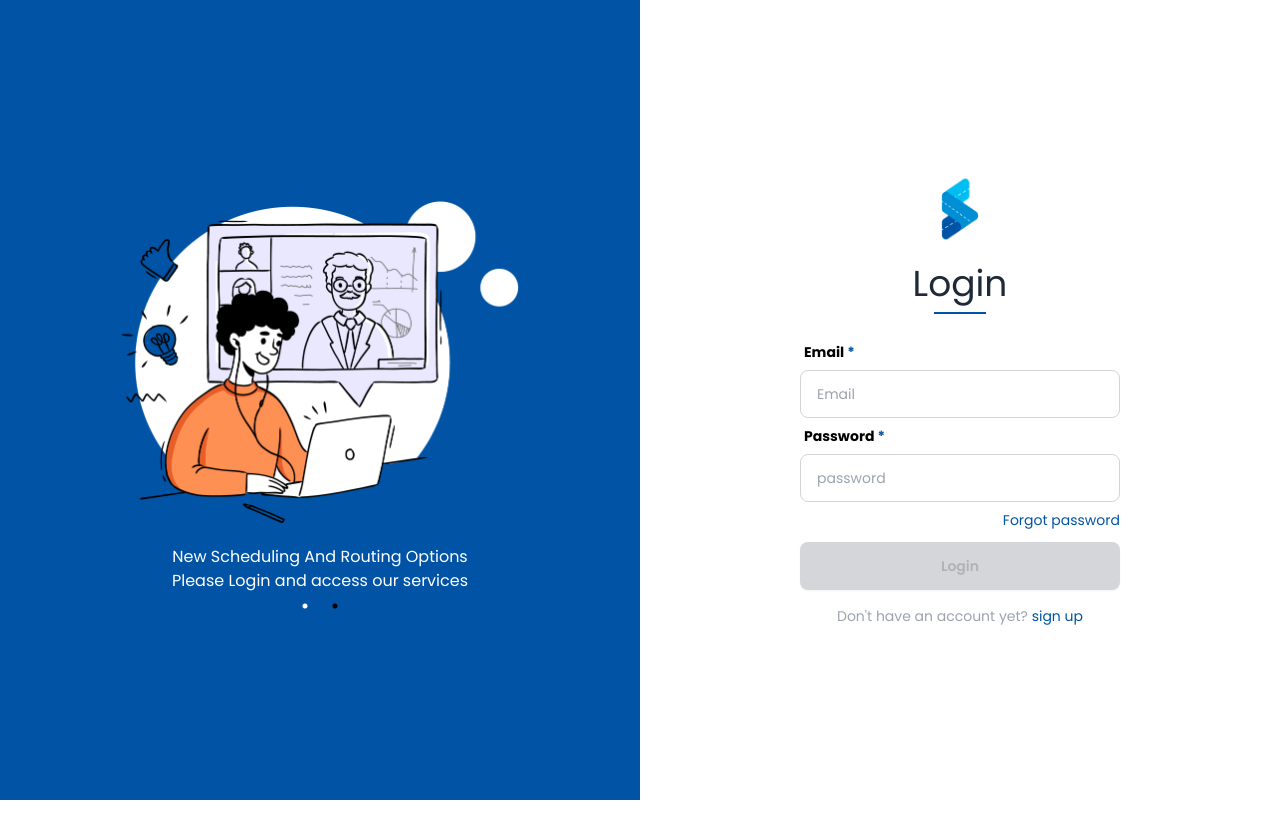
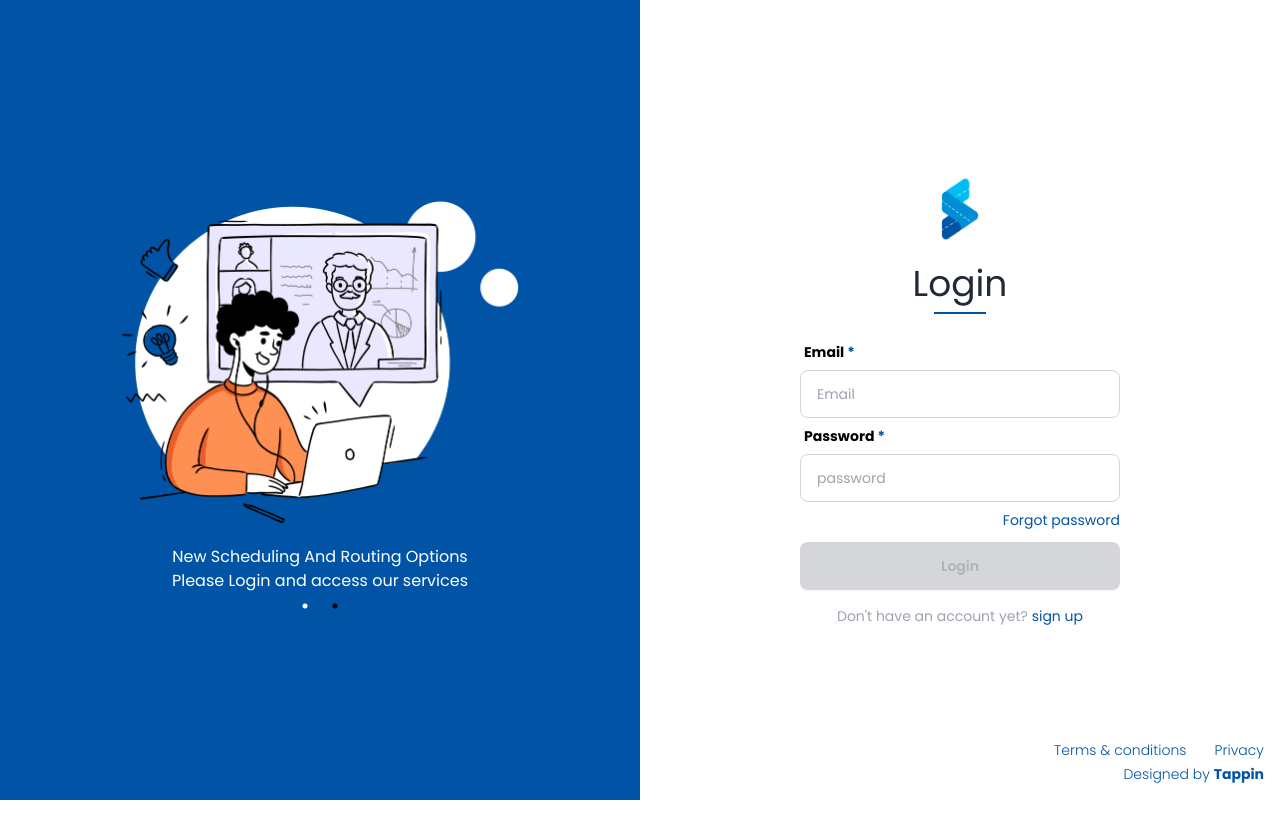
Before and after one commit to suryatejaDangeti/suchi-it-web, a React (Create React App) app: page /Login in a window 1280 px wide. Shown: the top 838 px of the page. Before the commit the page ends 800 px from the top, so only its background shows below. Built offline with nearby package versions, Linux system fonts and the light colour scheme.

Commit message:
added about, footer, payments, privacy and terms&condition folders

```diff
--- /dev/null
+++ b/src/components/About/About.jsx
@@ -0,0 +1,9 @@
+import React from 'react'
+
+export default function About() {
+  return (
+    <div>
+      About
+    </div>
+  )
+}
--- /dev/null
+++ b/src/components/Footer/Footer.jsx
@@ -0,0 +1,13 @@
+import React from 'react'
+
+export default function Footer() {
+  return (
+    <div className='w-full flex flex-col justify-end items-end relative bottom-[60px]'>
+        <div className='flex'>
+            <p className='text-primary mx-3 font-light text-sm'>Terms & conditions</p>
+            <p className='text-primary mx-4 font-light text-sm'>Privacy</p>
+        </div>
+        <p className='text-primary my-1 mx-4 font-light text-sm'>Designed by  <span className='font-bold text-md'>Tappin</span></p>
+    </div>
+  )
+}
--- a/src/components/Login/Login.jsx
+++ b/src/components/Login/Login.jsx
@@ -7,6 +7,7 @@ import { customerLogin } from "../../services/customer";
 import { useNavigate } from "react-router-dom";
 import LoginSideContent from "../LoginSideContent/LoginSideContent";
 import ValidatedInput from "../ValidatedInput/ValidatedInput";
+import Footer from "../Footer/Footer";
 
 const Login = () => {
 
@@ -44,6 +45,8 @@ const Login = () => {
     }
 
     return (
+        <div className="h-scree
+        ">
             <div className="flex items-center h-screen">
                 <LoginSideContent />
                 <div className="flex flex-col w-1/2  max-[680px]:w-full">
@@ -78,6 +81,8 @@ const Login = () => {
                     </form>
                 </div>
             </div>
+            <Footer />
+        </div>
     )
 }
 
--- /dev/null
+++ b/src/components/Payments/Payments.jsx
@@ -0,0 +1,9 @@
+import React from 'react'
+
+export default function Payments() {
+  return (
+    <div>
+      Payments
+    </div>
+  )
+}
```
Also changed, not shown: src/components/Privacy/Privacy.jsx (added), src/components/TermsAndConditions/TermsAndConditions.jsx (added). Lines whose indentation alone changed are shown as unchanged.
